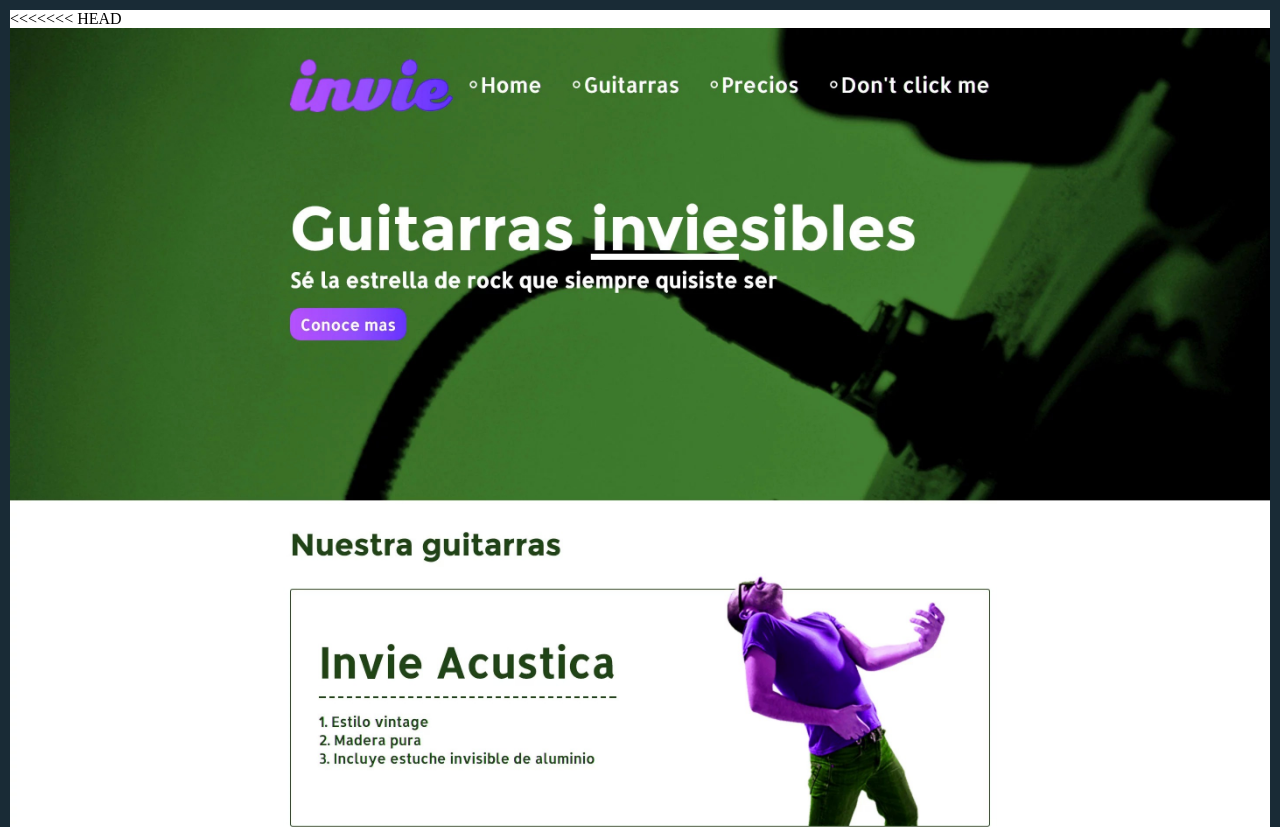
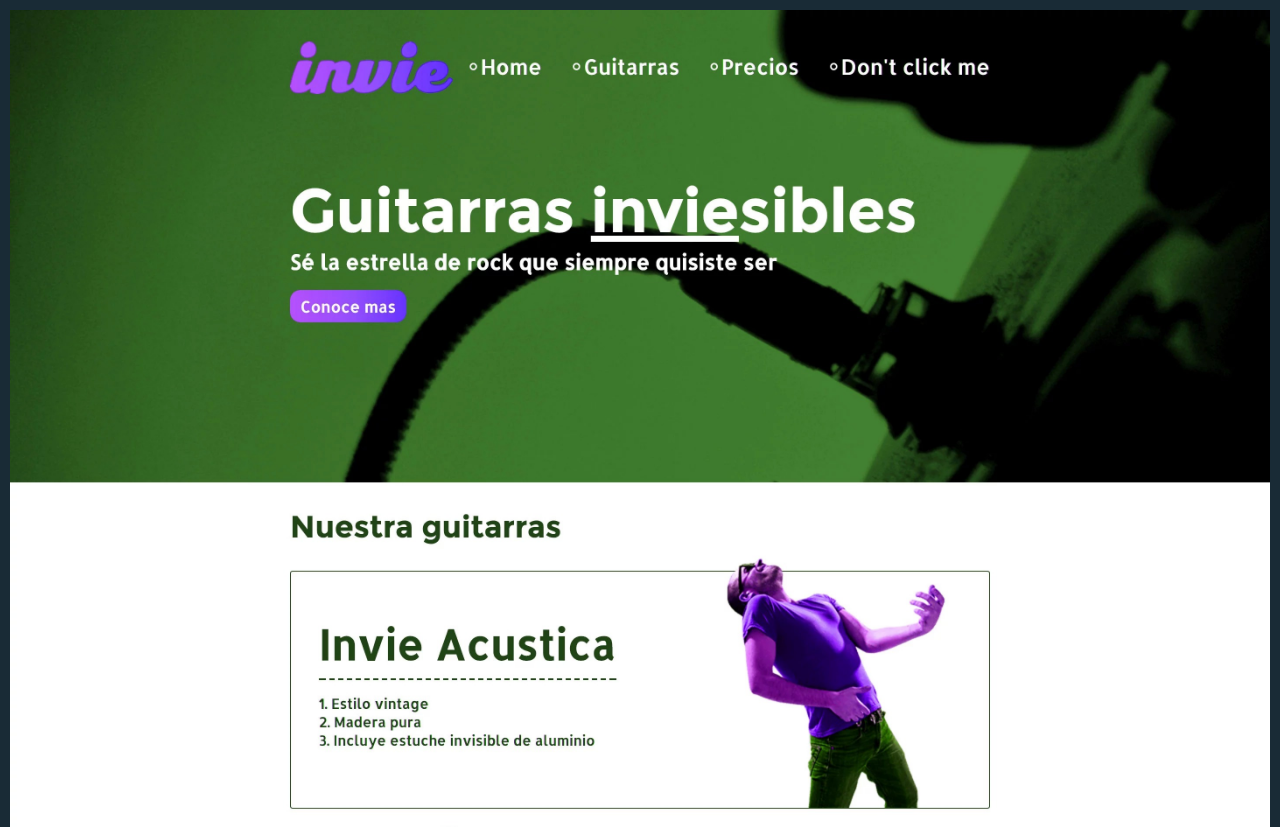
Before and after one commit to jocao24/invie-github, a plain HTML site: page index.html in a window 1280 px wide. Shown: the top 827 px of the page. Drawn offline with Linux system fonts and the light colour scheme.

Commit message:
mezcla total

```diff
--- a/index.html
+++ b/index.html
@@ -26,15 +26,15 @@
 </head>
 
 <body>
-<<<<<<< HEAD
+
 <img src="Nueva-version.jpg" alt="">
-=======
+
   <img src="Invie-responsive.jpg" alt="" id="responsive">
   <img src="Header.jpg" alt="">
   <img src="Hero.jpg" alt="">
   <img src="Acustica.jpg" alt="">
   <img src="Clasica.jpg" alt="">
 <img src="Footer.jpg" alt="">
->>>>>>> RD
+
 </body>
 </html>
```
